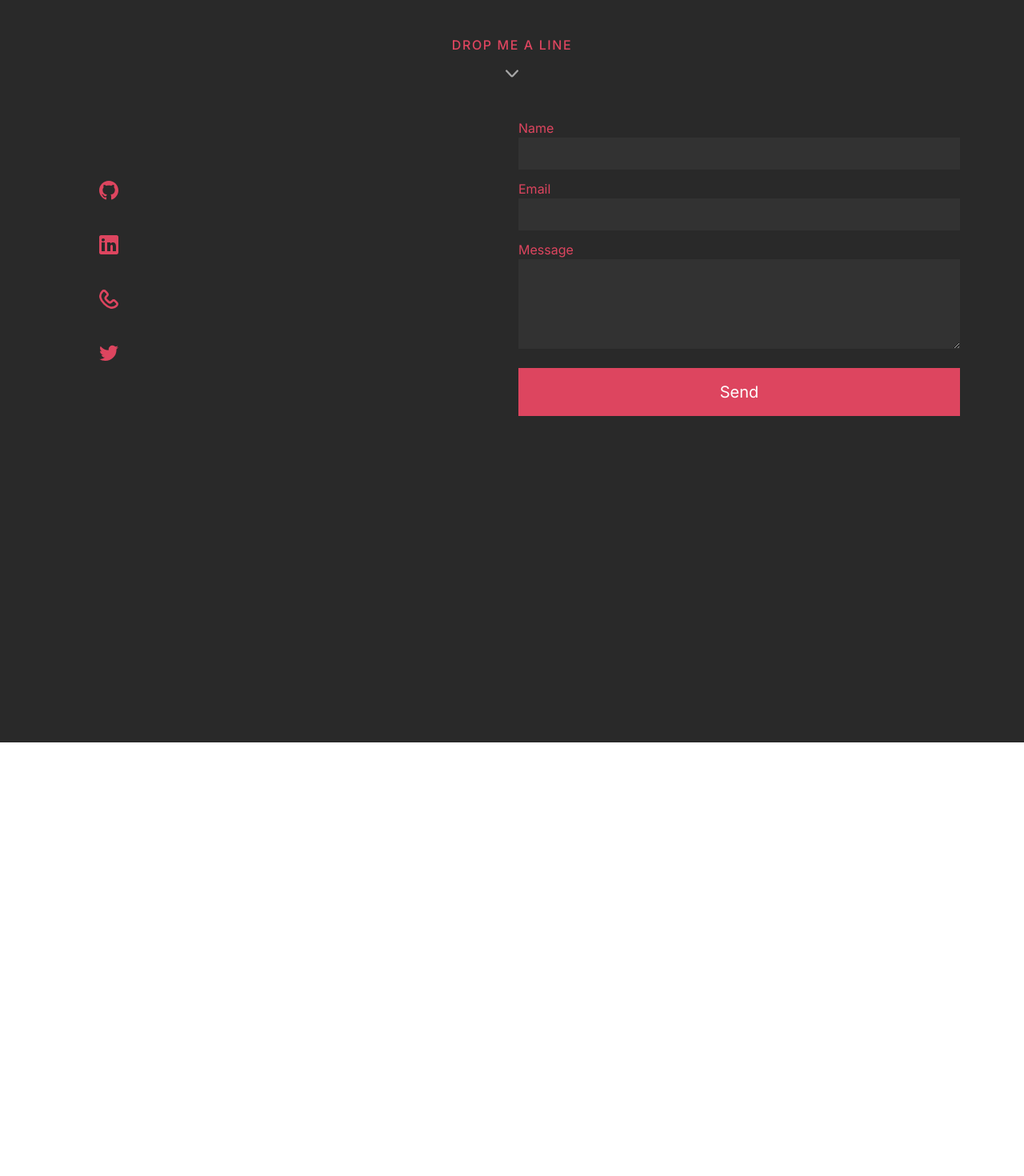
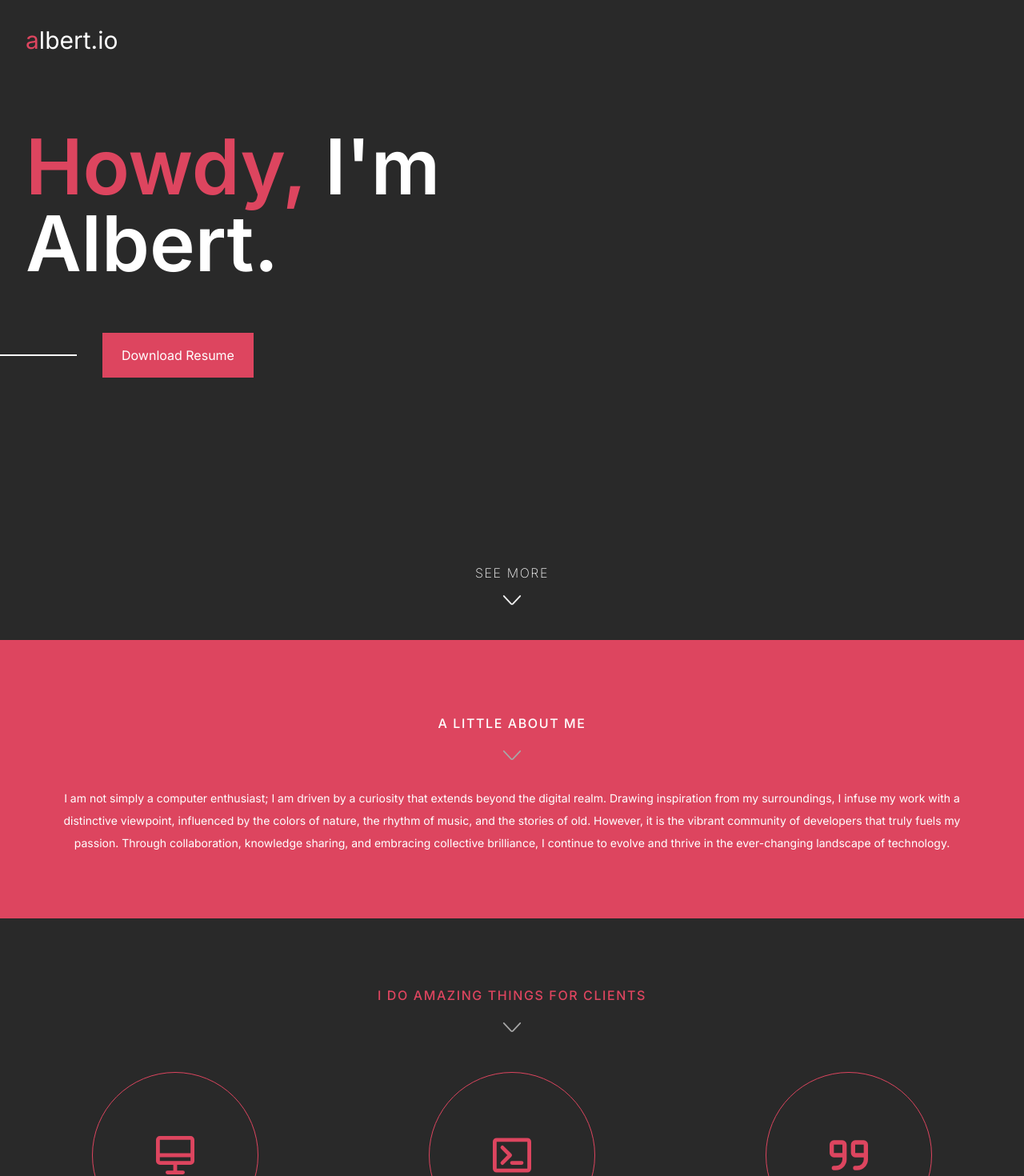
Before and after one commit to CharlieAlbert/Charles.io, a React (Create React App) app in the folder app/: page / in a window 1280 px wide. Shown: the top 1470 px of the page at 80% size. Before the commit the page ends 928 px from the top, so only its background shows below. Built offline with nearby package versions, Linux system fonts and the light colour scheme; a web font is replaced by a local one; what smooth-scroll would draw is missing.

Commit message:
finishing up on all the pages

```diff
--- a/app/package.json
+++ b/app/package.json
@@ -16,6 +16,7 @@
     "react": "^18.2.0",
     "react-dom": "^18.2.0",
     "react-icons": "^4.10.1",
+    "react-router-dom": "^6.14.2",
     "react-scripts": "5.0.1",
     "smooth-scroll": "^16.1.3",
     "typescript": "^4.9.5",
--- a/app/src/App.jsx
+++ b/app/src/App.jsx
@@ -10,6 +10,7 @@ import Home from "./Pages/Home";
 import About from "./Pages/About";
 import Services from "./Pages/Services";
 import Contact from "./Pages/Contact";
+import { BrowserRouter, Routes, Route } from "react-router-dom";
 
 export const scroll = new _SmoothScroll('a[href*="#"]', {
   speed: 1000,
@@ -19,6 +20,9 @@ export const scroll = new _SmoothScroll('a[href*="#"]', {
 function App() {
   return (
     <div className="App-header font-inter">
+      <Home />
+      <About />
+      <Services />
       <Contact />
     </div>
   );
--- a/app/src/Components/Header.tsx
+++ b/app/src/Components/Header.tsx
@@ -13,13 +13,13 @@ const Header = () => {
             <span className="text-white">lbert.io</span>
           </a>
         </div>
-        <section className="MOBILE-MENU flex">
+        <section className="MOBILE-MENU flex fixed top-0 right-[-250px] h-screen z-50">
           <div
-            className="HUMBERGER-ICON space-y-2 absolute top-0 right-0 p-8 cursor-pointer"
+            className="group HUMBERGER-ICON space-y-2 absolute top-0 right-0 p-8 cursor-pointer rotate-180"
             onClick={() => setIsNavOpen((prev) => !prev)}
           >
-            <span className="block h-0.5 w-2 animate-pulse bg-white"></span>
-            <span className="block h-0.5 w-4 animate-pulse bg-white"></span>
+            <span className="block h-0.5 w-2 animate-pulse bg-white group-hover:w-8 transition ease-in-out delay-150"></span>
+            <span className="block h-0.5 w-4 animate-pulse bg-white group-hover:w-8 transition ease-in-out delay-150"></span>
             <span className="block h-0.5 w-8 animate-pulse bg-white"></span>
           </div>
 
--- a/app/src/Pages/About.tsx
+++ b/app/src/Pages/About.tsx
@@ -3,12 +3,12 @@ import React from "react";
 const About = () => {
   return (
     <div className="bg-secondary text-center pb-16 pt-12">
-      <div className="pb-5 flex flex-col items-center justify-center">
-        <p className="tracking-widest font-medium text-transform: uppercase text-base">
+      <div className="py-7 flex flex-col items-center justify-center">
+        <p className="p-4 text-white tracking-widest font-medium text-transform: uppercase text-base">
           A little about me
         </p>
         <svg
-          className="w-5 h-5 text-arrow dark:text-white"
+          className="w-6 h-6 text-arrow dark:text-white"
           aria-hidden="true"
           xmlns="http://www.w3.org/2000/svg"
           fill="none"
@@ -18,13 +18,13 @@ const About = () => {
             stroke="currentColor"
             stroke-linecap="round"
             stroke-linejoin="round"
-            stroke-width="2"
+            stroke-width="1"
             d="m1 1 5.326 5.7a.909.909 0 0 0 1.348 0L13 1"
           />
         </svg>
       </div>
 
-      <p className="px-8 text-sm">
+      <p className="px-16 pb-4 text-sm leading-7">
         I am not simply a computer enthusiast; I am driven by a curiosity that
         extends beyond the digital realm. Drawing inspiration from my
         surroundings, I infuse my work with a distinctive viewpoint, influenced
--- a/app/src/Pages/Contact.tsx
+++ b/app/src/Pages/Contact.tsx
@@ -8,7 +8,7 @@ const Contact = () => {
           Drop me a line
         </p>
         <svg
-          className="w-4 h-4 text-arrow dark:text-white"
+          className="w-6 h-6 text-arrow dark:text-white"
           aria-hidden="true"
           xmlns="http://www.w3.org/2000/svg"
           fill="none"
@@ -18,7 +18,7 @@ const Contact = () => {
             stroke="currentColor"
             strokeLinecap="round"
             strokeLinejoin="round"
-            strokeWidth="2"
+            strokeWidth="1"
             d="m1 1 5.326 5.7a.909.909 0 0 0 1.348 0L13 1"
           />
         </svg>
@@ -32,7 +32,7 @@ const Contact = () => {
         {/* <div className="absolute top-1/2 left-1/2 transform -translate-x-1/2 -translate-y-1/2 bg-secondary h-32 w-full"></div> */}
 
         <div className="relative p-5 lg:px-20 flex flex-col md:flex-row items-center justify-center">
-          <div className="w-full md:w-1/2 p-5 md:px-0 mx-2">
+          <div className="w-full md:w-1/2 p-5 md:px-0 md:flex md:flex-row mx-2">
             <div className="w-full lg:w-1/2 h-full p-5 pt-8">
               {/* <h3 className="text-2xl font-medium mb-5">My Socials</h3> */}
               <div className="flex flex-col gap-3">
@@ -104,7 +104,7 @@ const Contact = () => {
                 <input
                   type="text"
                   id="name"
-                  className="px-3 py-2 bg-form border-none focus:border-secondary focus:outline-none focus:bg-form focus:text-arrow"
+                  className="px-3 py-2 bg-form border-none focus:border-secondary focus:outline-none focus:bg-form focus:text-white"
                   autoComplete="off"
                 ></input>
               </div>
@@ -115,7 +115,7 @@ const Contact = () => {
                 <input
                   type="text"
                   id="email"
-                  className="px-3 py-2 bg-form border-none focus:border-secondary focus:outline-none focus:bg-form focus:text-arrow"
+                  className="px-3 py-2 bg-form border-none focus:border-secondary focus:outline-none focus:bg-form focus:text-white"
                   autoComplete="off"
                 ></input>
               </div>
@@ -126,7 +126,7 @@ const Contact = () => {
                 <textarea
                   rows={4}
                   id="message"
-                  className="px-3 py-2 bg-form border-none focus:border-secondary focus:outline-none focus:bg-form focus:text-arrow"
+                  className="px-3 py-2 bg-form border-none focus:border-secondary focus:outline-none focus:bg-form focus:text-white"
                 ></textarea>
               </div>
             </div>
--- a/app/src/Pages/Home.tsx
+++ b/app/src/Pages/Home.tsx
@@ -3,7 +3,7 @@ import Header from "../Components/Header";
 
 const Home = () => {
   return (
-    <div>
+    <div className="bg-background min-h-screen z-0">
       <Header />
       <div className="intro mt-24 ms-8 w-[60vw]">
         <span className="text-8xl font-semibold">
@@ -17,6 +17,24 @@ const Home = () => {
           <a href="/">Download Resume</a>
         </div>
       </div>
+      <div className="mt-12 p-8 w-full flex flex-col items-center justify-center absolute bottom-0 tracking-widest font-extralight text-transform: uppercase text-base">
+        <p className="p-4">see more</p>
+        <svg
+          className="w-6 h-6 text-white dark:text-white animate-bounce font-extralight"
+          aria-hidden="true"
+          xmlns="http://www.w3.org/2000/svg"
+          fill="none"
+          viewBox="0 0 14 8"
+        >
+          <path
+            stroke="currentColor"
+            stroke-linecap="round"
+            stroke-linejoin="round"
+            stroke-width="1"
+            d="m1 1 5.326 5.7a.909.909 0 0 0 1.348 0L13 1"
+          />
+        </svg>
+      </div>
     </div>
   );
 };
--- a/app/src/Pages/Services.tsx
+++ b/app/src/Pages/Services.tsx
@@ -2,13 +2,13 @@ import React from "react";
 
 const Services = () => {
   return (
-    <div className="bg-background min-h-[100vh]">
+    <div className="bg-background min-h-[100vh] py-10">
       <div className="py-7 flex flex-col items-center justify-center">
         <p className="p-4 text-secondary tracking-widest font-medium text-transform: uppercase text-base">
           I do amazing things for clients
         </p>
         <svg
-          className="w-4 h-4 text-arrow dark:text-white"
+          className="w-6 h-6 text-arrow dark:text-white"
           aria-hidden="true"
           xmlns="http://www.w3.org/2000/svg"
           fill="none"
@@ -18,7 +18,7 @@ const Services = () => {
             stroke="currentColor"
             stroke-linecap="round"
             stroke-linejoin="round"
-            stroke-width="2"
+            stroke-width="1"
             d="m1 1 5.326 5.7a.909.909 0 0 0 1.348 0L13 1"
           />
         </svg>
--- a/app/tailwind.config.js
+++ b/app/tailwind.config.js
@@ -15,7 +15,7 @@ module.exports = {
       hover: "#d92f4c",
       arrow: "#a7a7a7",
       subtitle: "#e2e2e2",
-      form: "#323232",
+      form: "#323232"
     },
     extend: {
       fontFamily: {
```
Also changed, not shown: 1 other file (tests, documents, lock files or other folders).
